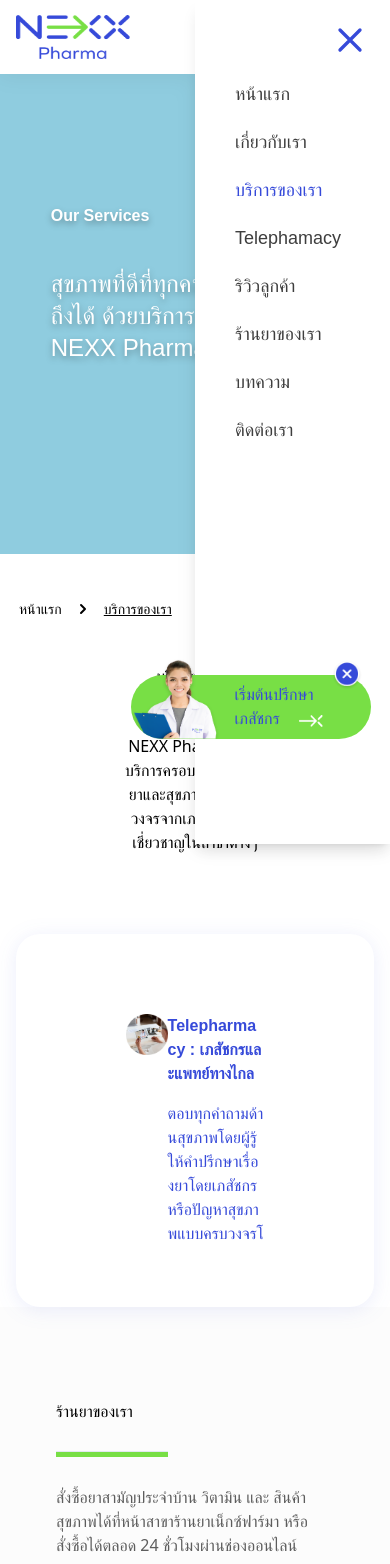
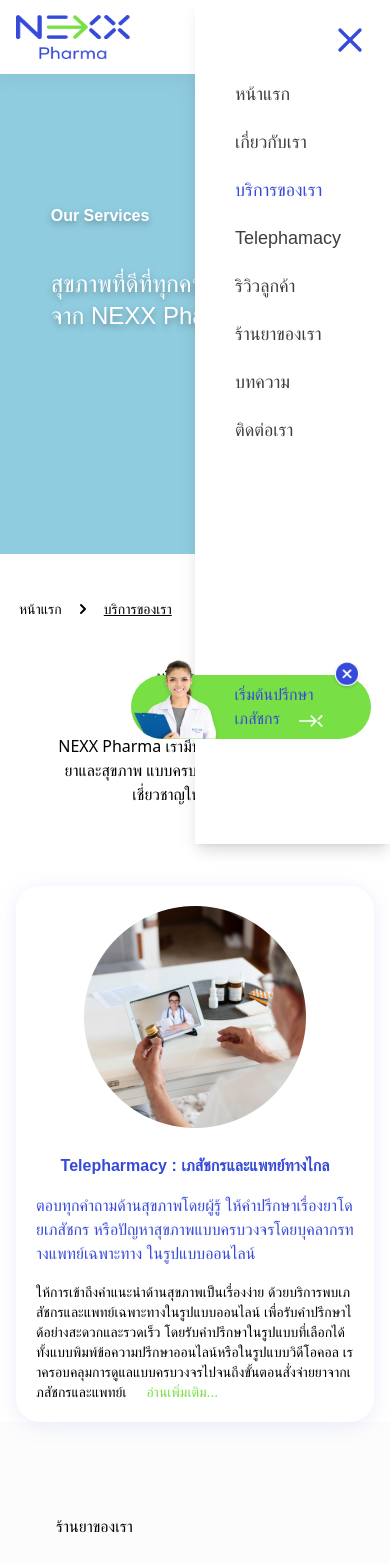
Before and after one commit to arnapana/nexx-web, a Next.js app: page /our-service in a window 390 px wide. Shown: the top 1564 px of the page. Built offline with nearby package versions, Linux system fonts and the light colour scheme.

Commit message:
add component pagination

```diff
--- a/src/components/card-ourservice/index.tsx
+++ b/src/components/card-ourservice/index.tsx
@@ -1,35 +1,39 @@
 import React, { useState } from 'react'
 import { ImageLoader } from '@components/common'
 
-const limitContent = "ให้การเข้าถึงคำแนะนำด้านสุขภาพเป็นเรื่องง่าย ด้วยบริการพบเภสัชกรและแพทย์เฉพาะทางในรูปแบบออนไลน์ เพื่อรับคำปรึกษาได้อย่างสะดวกและรวดเร็ว โดยรับคำปรึกษาในรูปแบบที่เลือกได้ ทั้งแบบพิมพ์ข้อความปรึกษาออนไลน์หรือในรูปแบบวิดีโอคอล เราครอบคลุมการดูแลแบบครบวงจรไปจนถึงขั้นตอนสั่งจ่ายยาจากเภสัชกรและแพทย์เฉพาะทาง พร้อมบริการส่ง เพื่อรับคำปรึกษาได้อย่างสะดวกและรวดเร็ว โดยรับคำปรึกษาในรูปแบบที่เลือกได้ ทั้งแบบพิมพ์ข้อความปรึกษาออนไลน์หรือในรูปแบบวิดีโอคอล เราครอบคลุมการดูแลแบบครบวงจรไปจนถึงขั้นตอนสั่งจ่ายยาจากเภสัชกรและแพทย์เฉพาะทาง พร้อมบริการส่ง"
+const limitContent =
+  'ให้การเข้าถึงคำแนะนำด้านสุขภาพเป็นเรื่องง่าย ด้วยบริการพบเภสัชกรและแพทย์เฉพาะทางในรูปแบบออนไลน์ เพื่อรับคำปรึกษาได้อย่างสะดวกและรวดเร็ว โดยรับคำปรึกษาในรูปแบบที่เลือกได้ ทั้งแบบพิมพ์ข้อความปรึกษาออนไลน์หรือในรูปแบบวิดีโอคอล เราครอบคลุมการดูแลแบบครบวงจรไปจนถึงขั้นตอนสั่งจ่ายยาจากเภสัชกรและแพทย์เฉพาะทาง พร้อมบริการส่ง เพื่อรับคำปรึกษาได้อย่างสะดวกและรวดเร็ว โดยรับคำปรึกษาในรูปแบบที่เลือกได้ ทั้งแบบพิมพ์ข้อความปรึกษาออนไลน์หรือในรูปแบบวิดีโอคอล เราครอบคลุมการดูแลแบบครบวงจรไปจนถึงขั้นตอนสั่งจ่ายยาจากเภสัชกรและแพทย์เฉพาะทาง พร้อมบริการส่ง'
 
 interface ICardService {}
 
 export const CardOurService: React.FC<ICardService> = () => {
-  const [limitText,setLimitText] = useState<string>(limitContent)
+  const [limitText, setLimitText] = useState<string>(limitContent)
   const [isOpen, setOpen] = useState<boolean>(false)
 
   const handleOpen = () => {
     setOpen((val) => !val)
-    console.log(isOpen)
   }
 
   return (
-    <div>
+    <div className='md:px-10'>
       <div
-        className={`py-[3.75rem] px-[5.65rem] w-full bg-white rounded-3xl drop-shadow-[0_3px_10px_rgba(54,74,217,0.1)]`}
+        className={`md:py-[3.75rem] md:px-[5.65rem] w-full bg-white rounded-3xl drop-shadow-[0_3px_10px_rgba(54,74,217,0.1)]`}
       >
         <div
           className={`overflow-hidden ${
-            isOpen ? 'max-h-[1240px]' : 'max-h-[253px]'
-          } p-5 transition-[max-height] duration-300 ease-in-out flex relative justify-start break-all`}
+            isOpen ? 'max-h-[1240px]' : 'max-h-[583px] md:max-h-[273px]'
+          } p-5 transition-[max-height] duration-300 ease-in-out flex flex-col md:flex-row relative justify-start break-all`}
         >
-          <div className='w-[30%]'>
-            <ImageLoader src='/images/service/img1.png' width={222} height={222} />
+          <div className='flex justify-center items-start mb-5 md:justify-start md:mb-0 md:w-[30%]'>
+            <div className=''>
+              <ImageLoader src='/images/service/img1.png' width={222} height={222} />
+            </div>
           </div>
-          <div className='relative w-[70%] '>
+          <div className='relative md:w-[70%] '>
             <div className='mb-4'>
-              <p className='font-prompts font-semibold text-primary'>Telepharmacy : เภสัชกรและแพทย์ทางไกล</p>
+              <p className='font-prompts font-semibold text-center text-primary md:text-left'>
+                Telepharmacy : เภสัชกรและแพทย์ทางไกล
+              </p>
             </div>
             <div className='mb-4'>
               <p className='font-prompts text-primary'>
@@ -39,9 +43,9 @@
             </div>
 
             <div className=''>
-              <p className={`font-prompts text-xl`}>
+              <p className={`font-prompts text-sm md:text-xl`}>
                 <div className={`inline-block bg-white`}>
-                  {limitText.slice(0, isOpen ? limitText.length : 320)}
+                  {limitText.slice(0, isOpen ? limitText.length : 295)}
                   {!isOpen ? (
                     <span className='ml-5 cursor-pointer text-secondary' onClick={() => handleOpen()}>
                       อ่านเพิ่มเติม...
--- a/src/components/common/pagination/index.tsx
+++ b/src/components/common/pagination/index.tsx
@@ -41,7 +41,10 @@
 
   const PageinationElement = () => {
     const listPagination = []
-    for (let i = 0; i < pageCount; i++) {
+    const offerPage = page + 3 >= pageCount ? pageCount :page + 3
+    const lowerPage = page - 1 <= 0 ? page : page - 1
+
+    for (let i = lowerPage; i < offerPage; i++) {
       listPagination.push(
         <li key={i}>
           <button
--- a/src/containers/ourservice/our-service.tsx
+++ b/src/containers/ourservice/our-service.tsx
@@ -11,7 +11,7 @@
             <p className='text-center h2'>บริการของเรา</p>
           </div>
           <ColorLine lineClassName='h-1.5 text-secondary bg-secondary' outerClassName='mx-auto w-28 my-5' />
-          <div className='px-[30%] text-center'>
+          <div className='px-[10%] text-center md:px-[30%]'>
             <p>NEXX Pharma เรามีบริการครอบคลุมทุกเรื่องยาและสุขภาพ แบบครบวงจรจากเภสัชกรและผู้เชี่ยวชาญในสาขาต่างๆ</p>
           </div>
         </div>
--- a/src/containers/ourstore/header-content.tsx
+++ b/src/containers/ourstore/header-content.tsx
@@ -16,16 +16,17 @@
           <ColorLine lineClassName='h-[5px] text-secondary bg-secondary' outerClassName='mx-auto w-28 my-5' />
         </div>
         {/* Content */}
-        <div className='flex justify-center space-x-20'>
+        <div className='flex overflow-x-auto flex-nowrap items-stretch py-5 w-full md:justify-center md:space-x-20'>
           {storeConstant['store-cards'].map((val, idx) => (
-            <div key={idx}>
-              <div className='box-border flex flex-col items-center py-12 px-6 w-[222px] h-[236px] bg-white rounded-[2rem] drop-shadow-[0_5px_30px_rgba(57,74,217,0.1)]'>
-                <div>
-                  <ImageLoader width={val.img.w} height={val.img.h} src={val.img.src} />
-                </div>
-                <div>
-                  <p className='font-prompts font-normal text-center h3'>{val.name}</p>
-                </div>
+            <div
+              key={idx}
+              className='box-border flex flex-col shrink-0 items-center py-12 px-6 mx-5 w-[222px] h-[236px] bg-white rounded-[2rem] drop-shadow-[0_5px_10px_rgba(57,74,217,0.1)]'
+            >
+              <div>
+                <ImageLoader width={val.img.w} height={val.img.h} src={val.img.src} />
+              </div>
+              <div>
+                <p className='font-prompts font-normal text-center h3'>{val.name}</p>
               </div>
             </div>
           ))}
--- a/src/containers/ourstore/our-branch.tsx
+++ b/src/containers/ourstore/our-branch.tsx
@@ -61,8 +61,8 @@
             </tbody>
           </table>
 
-          <Pagination pageCount={5} onChangePage={(val) => console.log(val)} />
         </div>
+        <Pagination pageCount={5} onChangePage={(val) => console.log(val)} />
 
         {/* Modal */}
         <ModalOpacity isModal={isModal} onClick={(event: any) => handleModal(event)}>
--- a/src/pages/our-service.tsx
+++ b/src/pages/our-service.tsx
@@ -18,7 +18,7 @@
             <ImageLoader src='/images/carousel/left-arrow-green.png' width={84} height={52} />
           </div>
         </div>
-        <div className='w-[54%]'>
+        <div className='md:w-[54%]'>
           <p className='font-prompts text-2xl font-medium text-white drop-shadow-[0_3px_3px_rgba(0,0,0,0.3)] md:text-3xl 2xl:text-[2.5rem] 2xl:leading-[55px]'>
             สุขภาพที่ดีที่ทุกคนเข้าถึงได้ ด้วยบริการจาก NEXX Pharma
           </p>
```
